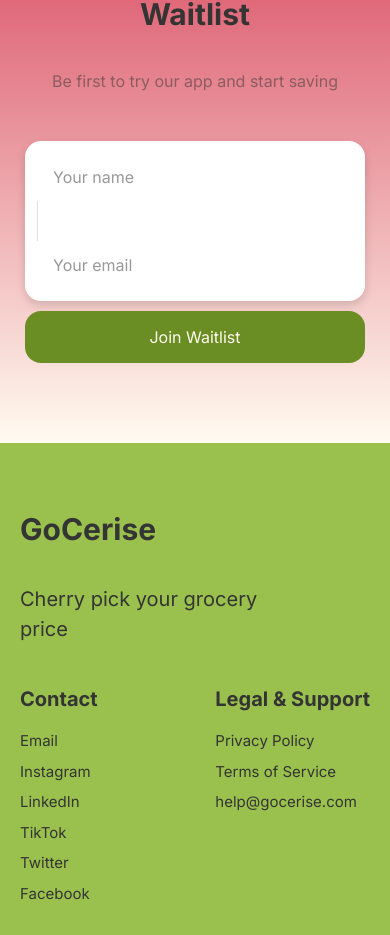
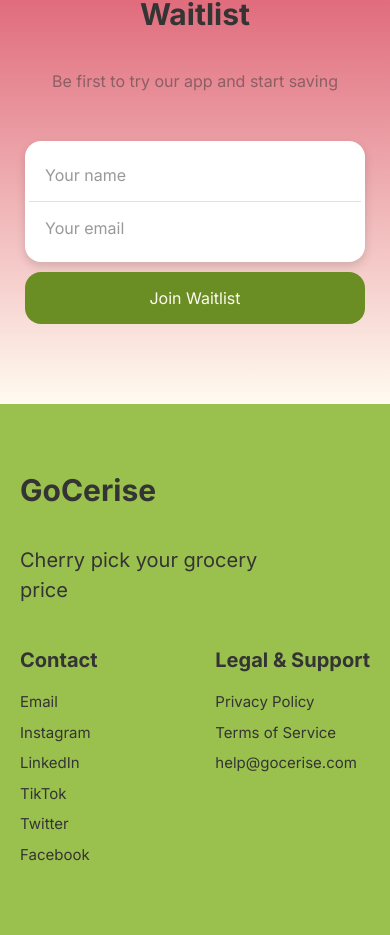
Before and after one commit to VMotta1/GoCeriseWebsite, a Next.js app: page / in a window 390 px wide. Shown: the part 2316-3251 px from the top of the page. Built offline with nearby package versions, Linux system fonts and the light colour scheme; no server answers.

Commit message:
fix: convert waitlist divider to horizontal rule on mobile to fix spacing

```diff
--- a/app/globals.css
+++ b/app/globals.css
@@ -69,8 +69,9 @@
 }
 @media (max-width: 767px) {
   .waitlist-form { flex-direction: column !important; align-items: stretch !important; max-width: 340px !important; gap: 10px !important; }
-  .waitlist-inputs { height: auto !important; border-radius: 16px !important; padding: 12px !important; flex-direction: column !important; align-items: stretch !important; }
-  .waitlist-input { font-size: 16px !important; padding: 12px 16px !important; }
+  .waitlist-inputs { height: auto !important; border-radius: 16px !important; padding: 8px 4px !important; flex-direction: column !important; align-items: stretch !important; gap: 0 !important; }
+  .waitlist-input { font-size: 16px !important; padding: 14px 16px !important; }
+  .waitlist-divider { width: 100% !important; height: 1px !important; }
   .waitlist-btn { font-size: 16px !important; height: 52px !important; border-radius: 16px !important; }
 }
 
--- a/components/WaitlistForm.tsx
+++ b/components/WaitlistForm.tsx
@@ -67,7 +67,7 @@
             className="waitlist-input"
             style={inputStyle}
           />
-          <div style={{ width: 1, height: 40, background: '#e0e0e0', flexShrink: 0 }} />
+          <div className="waitlist-divider" style={{ width: 1, height: 40, background: '#e0e0e0', flexShrink: 0 }} />
           <input
             type="email"
             placeholder="Your email"
```
